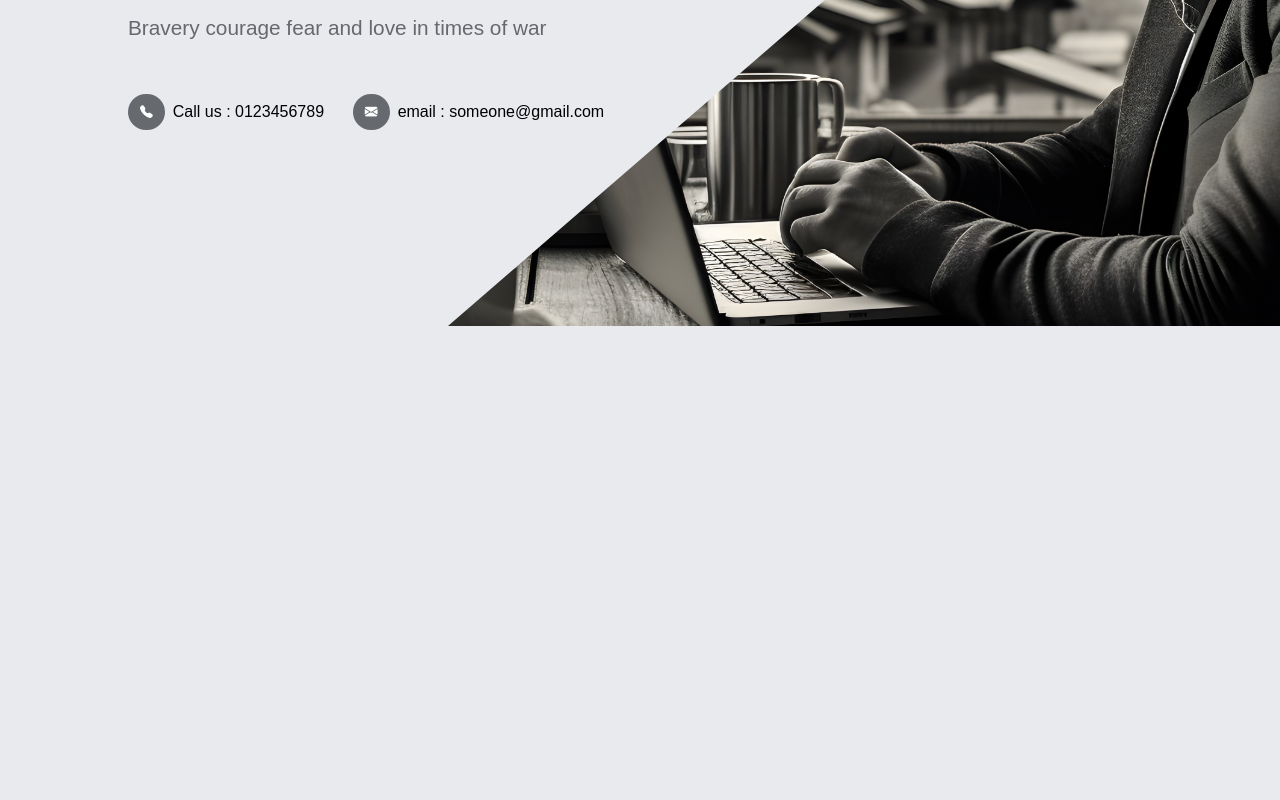
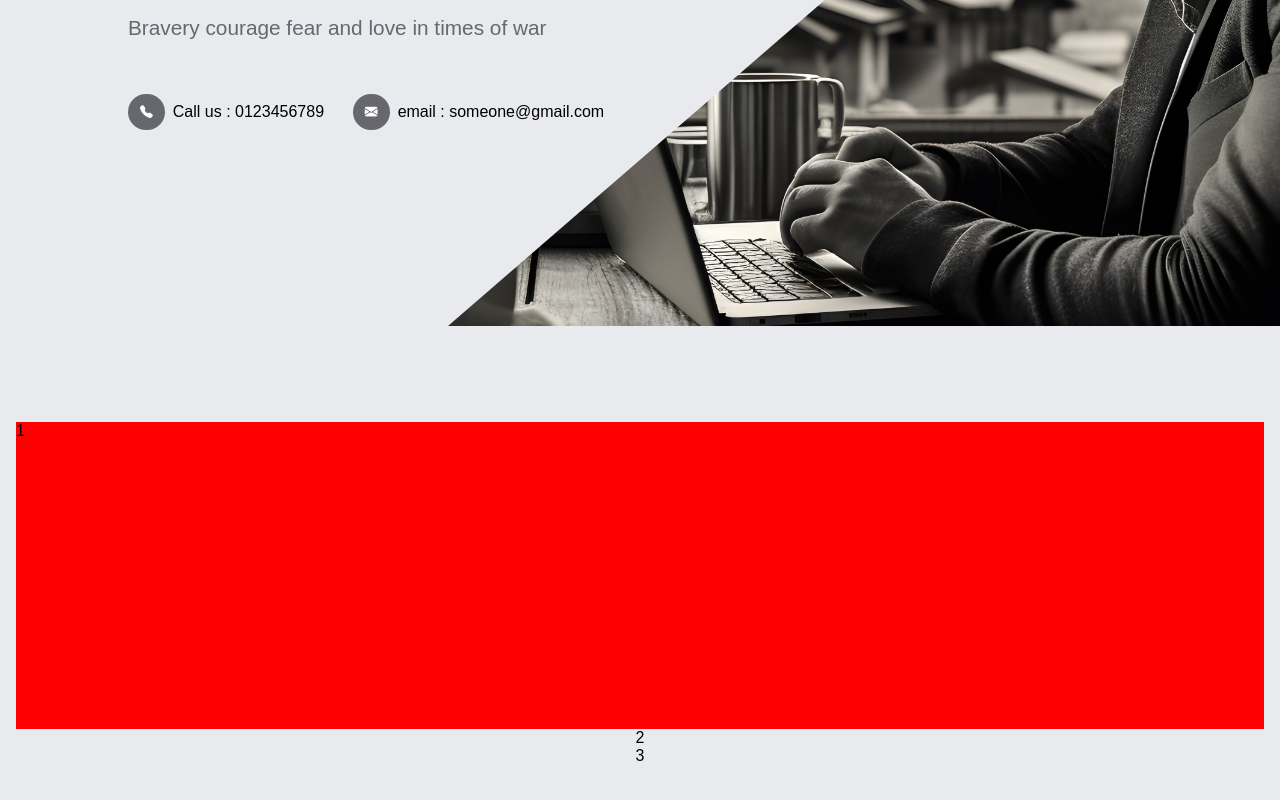
Before and after one commit to sandeepsreekumar4067/main-project, a Vue app: page / in a window 1280 px wide. Shown: the part 394-1194 px from the top of the page. Before the commit the page ends 800 px from the top, so only its background shows below. Built offline with nearby package versions, Linux system fonts and the light colour scheme.

Commit message:
added the second page

```diff
--- a/src/App.vue
+++ b/src/App.vue
@@ -1,6 +1,7 @@
 <template>
   <NavBar/>
   <HomePage/>
+  <SecondPage/>
 </template>
 
 <script>
@@ -8,12 +9,14 @@ import HomePage from './pages/HomePage.vue';
 import 'bootstrap-icons/font/bootstrap-icons.css';
 import '../src/style/app.css'
 import NavBar from './components/NavBar.vue';
+import SecondPage from './pages/SecondPage.vue';
 
 export default {
   name: 'App',
   components: {
     HomePage,
-    NavBar
+    NavBar,
+    SecondPage
   }
 }
 </script>
--- /dev/null
+++ b/src/pages/SecondPage.vue
@@ -0,0 +1,20 @@
+<template>
+  <div class="secondPage-container">
+    <div class="secondPage-first-container">
+        1
+    </div>
+    <div class="secondPage-second-container">
+        2
+    </div>
+    <div class="secondPage-third-container">
+        3
+    </div>
+  </div>
+</template>
+
+<script>
+import '../style/secondpage.css'
+export default {
+
+}
+</script>
--- a/src/style/app.css
+++ b/src/style/app.css
@@ -1,5 +1,6 @@
 :root {
-    --bodyBg: #E9EAEE
+    --bodyBg: #E9EAEE;
+    --grey:#67676F;
 }
 
 @import url('https://fonts.googleapis.com/css2?family=Lexend:wght@100..900&family=Playwrite+BE+VLG:wght@100..400&display=swap');
--- a/src/style/homepage.css
+++ b/src/style/homepage.css
@@ -23,12 +23,12 @@
     padding-left: 8rem;
 }
 #greyTitle{
-    color: #67676F;
+    color: var(--grey);
 }
 #subtitle{
     font-size: 1.3rem;
     margin-top: 1rem;
-    color: #67676F;
+    color: var(--grey);
 }
 .contact-container{
     width: 100%;
@@ -53,7 +53,7 @@
     display: flex;
     align-items: center;
     color: white;
-    background-color: #66696E;
+    background-color: var(--grey);
     justify-content: center;
     font-size: 0.8rem;
 }
--- /dev/null
+++ b/src/style/secondpage.css
@@ -0,0 +1,15 @@
+.secondPage-container{
+    height: 100vh;
+    width: 100%;
+    box-sizing: border-box;
+    padding: 1rem;
+    display: flex;
+    align-items: center;
+    justify-content: start;
+    flex-direction: column;
+}
+.secondPage-first-container{
+    height: 40%;
+    width: 100%;
+    background-color: red;
+}
```
